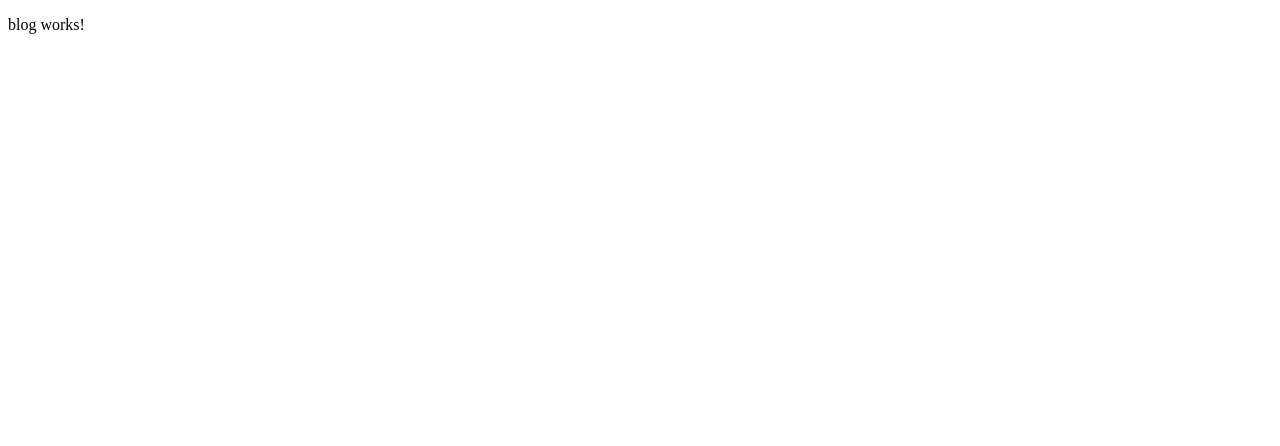
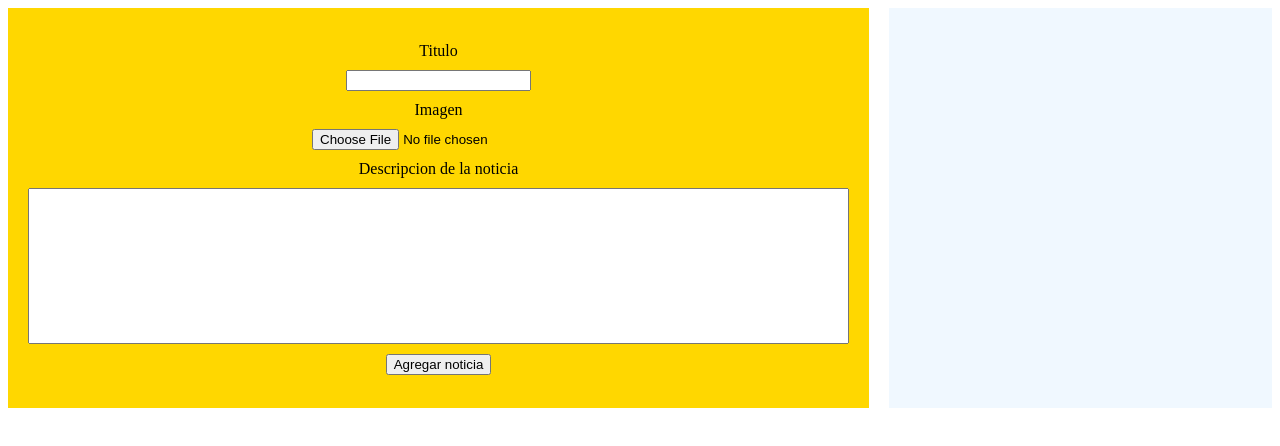
Before and after one commit to jaimeamate/blog-app-angular, an Angular app: page / in a window 1280 px wide. Shown: the top 446 px of the page. Built offline with nearby package versions, Linux system fonts and the light colour scheme.

Commit message:
maquetacion y estilos formulario

```diff
--- a/src/app/app.component.css
+++ b/src/app/app.component.css
@@ -0,0 +1,5 @@
+* {
+    box-sizing: border-box;
+    padding: 0;
+    margin: 0;
+}
--- a/src/app/components/blog/blog.component.css
+++ b/src/app/components/blog/blog.component.css
@@ -0,0 +1,23 @@
+main {
+    display: flex;
+    justify-content: space-between;
+    height: 50vh;
+    gap: 20px;
+    & #seccion-formulario{
+        display: flex;
+        flex-direction: column;
+        justify-content: center;
+        align-items: center;
+        background-color: gold;
+        flex: 1;
+        & input, label, button, textarea {
+            display: block;
+            margin: 5px 20px;
+            resize: none;
+        }
+    }
+    & #seccion-noticias{
+        background-color: aliceblue;
+        flex: 1;
+    }
+}
--- a/src/app/components/blog/blog.component.html
+++ b/src/app/components/blog/blog.component.html
@@ -1 +1,17 @@
-<p>blog works!</p>
+<main>
+    <section id="seccion-formulario">
+        <label for="titulo">Titulo</label>
+        <input type="text" id="titulo" required>
+
+        <label for="imagen">Imagen</label>
+        <input type="file" id="imagen" accept=".png,.jpg,.jpeg" required>
+
+        <label for="descripcion">Descripcion de la noticia</label>
+        <textarea id="descripcion" cols="100" rows="10" required></textarea>
+        <!-- <input type="text" id="descripcion"> -->
+        <button type="submit">Agregar noticia</button>
+    </section>
+    <section id="seccion-noticias">
+        <!-- por cada noticia un article -->
+    </section>
+</main>
```
